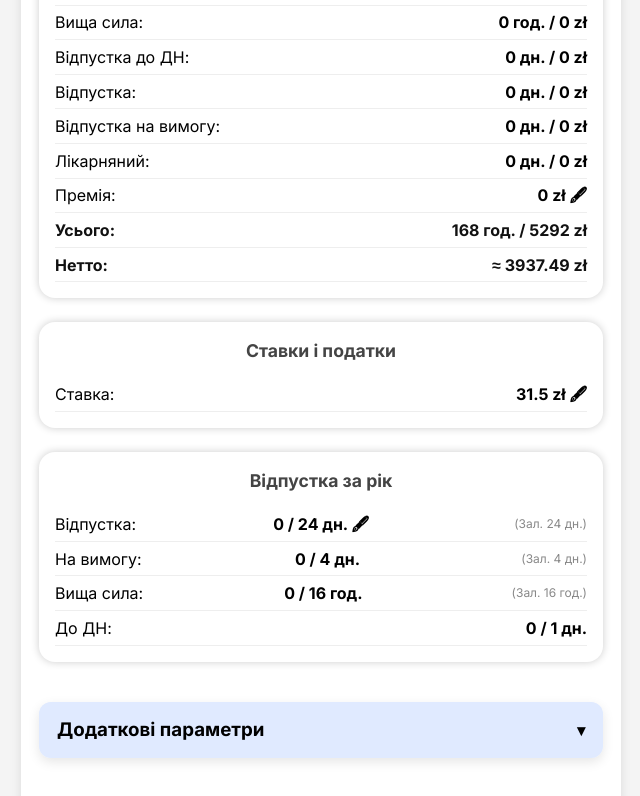
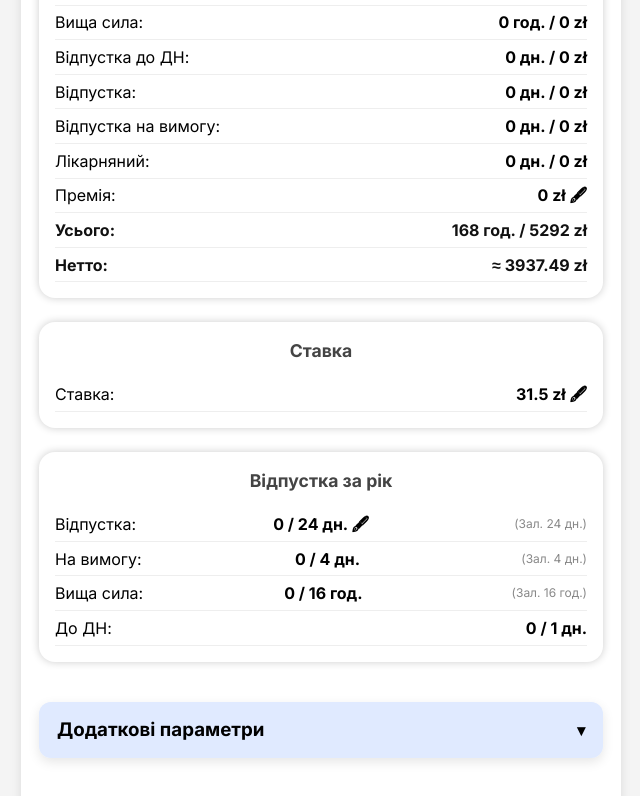
Before and after one commit to Sergo-Kaz13/autodoc-schedule, a plain HTML site: page index.html in a window 1280 px wide. Shown: the part 784-1580 px from the top of the page, without its empty margins (319-959 px from the left). Drawn offline with Linux system fonts and the light colour scheme; no server answers.

Commit message:
fix: fix rates section heading

```diff
--- a/index.html
+++ b/index.html
@@ -362,7 +362,7 @@
 
         <!-- Налаштування ставок start -->
         <section class="card">
-          <h2>Ставки і податки</h2>
+          <h2>Ставкa</h2>
           <div class="row light">
             <span>Ставка:</span>
             <strong
```
